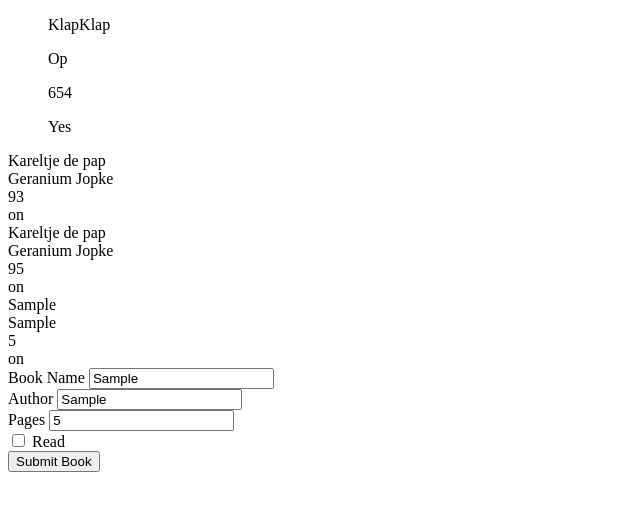
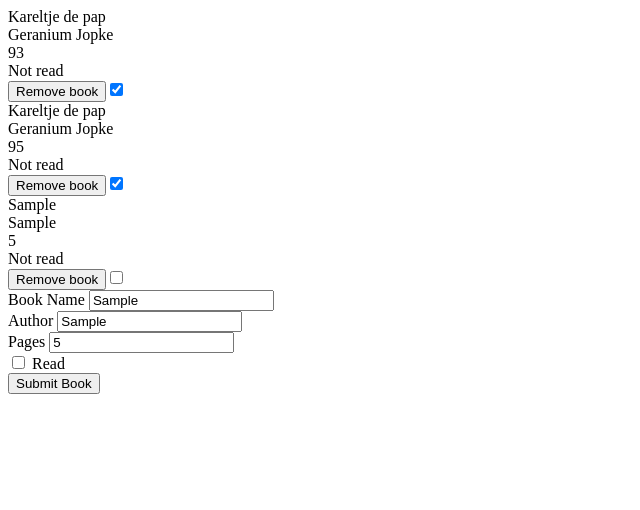
Before and after one commit to Vissekopje/Library, a plain HTML site: page index.html in a window 1280 px wide. Both pictures are taken after typing "Sample", "Sample", "5" into the empty fields and a click on the button "Submit Book". Shown: the whole page, without its empty margins (0-640 px from the left). Drawn offline with Linux system fonts and the light colour scheme.

Commit message:
Added delete book button and a checkmark button

```diff
--- a/index.html
+++ b/index.html
@@ -11,12 +11,6 @@
     <div class="main">
         <div class="bookform"></div>
         <div class="bookcontainer">
-            <div class="bookCard">
-                <ul class="bookName">KlapKlap</ul>
-                <ul class="authorName">Op</ul>
-                <ul class="bookPages">654</ul>
-                <ul class="bookRead">Yes</ul>
-            </div>
         </div>
         <form id="bookForm">
             <div class="form-row">
@@ -33,7 +27,7 @@
             </div>
             <div class="form-row">
                 <label class="checkbox-Read" for="Read">
-                <input type="checkbox" id="Read" name="Read" required>
+                <input type="checkbox" id="Read" name="Read">
                 <span>Read</span>
             </label>
             </div>
--- a/script.js
+++ b/script.js
@@ -1,6 +1,7 @@
 
-const myLibrary = [{name: "Kareltje de pap", author: "Geranium Jopke", pages: "93", read: "on"}, {name: "Kareltje de pap", author: "Geranium Jopke", pages: "95", read: "on"}];
+const myLibrary = [{name: "Kareltje de pap", author: "Geranium Jopke", pages: "93", read: "true"}, {name: "Kareltje de pap", author: "Geranium Jopke", pages: "95", read: "true"}];
 
+const bookCards = document.querySelector
 const bookContainer = document.querySelector(".bookcontainer")
 const bookName = document.getElementById("Name")
 const bookAuthor = document.getElementById("Author")
@@ -21,33 +22,68 @@ function addBookToLibrary() {
     const inputBookName = bookName.value
     const inputBookAuthor = bookAuthor.value
     const inputBookPages = bookPages.value
-    const inputBookRead = bookRead.value
+    const inputBookRead = bookRead.checked
     const newBook = new Book(inputBookName, inputBookAuthor, inputBookPages, inputBookRead);
     myLibrary.push(newBook)
+    console.log(inputBookRead)
     return displayBooks()
 
 }
 
 function displayBooks(){
+    while (bookContainer.firstChild){
+        bookContainer.removeChild(bookContainer.lastChild)
+    }
+    let indexNumber = 0
     myLibrary.forEach((book) => {
         const bookCard = document.createElement("div")
         bookCard.classList.add("bookCard")
+        bookCard.dataset.index = indexNumber
         const nameBook = document.createElement("div")
         const nameAuthor = document.createElement("div")
         const pagesBook = document.createElement("div")
         const readBook = document.createElement("div")
 
+        const bookdeleteButton = document.createElement("button")
+        bookdeleteButton.classList.add("deletebutton")
+        bookdeleteButton.dataset.index = indexNumber
+
+        const bookReadButton = document.createElement("input")
+        bookReadButton.setAttribute("type", "checkbox")
+        bookReadButton.classList.add("readbutton")
+        bookReadButton.dataset.index = indexNumber
 
         nameBook.textContent= book.name
         nameAuthor.textContent= book.author
         pagesBook.textContent= book.pages
-        readBook.textContent= book.read
+        if(book.read == true){
+            readBook.textContent = "Read"
+        }
+        else {
+            readBook.textContent = "Not read"
+        }
+        bookdeleteButton.textContent = "Remove book"
+        bookReadButton.checked = book.read
 
         bookCard.appendChild(nameBook)
         bookCard.appendChild(nameAuthor)
         bookCard.appendChild(pagesBook)
         bookCard.appendChild(readBook)
+        bookCard.appendChild(bookdeleteButton)
+        bookCard.appendChild(bookReadButton)
         bookContainer.appendChild(bookCard)
 
-    })
+        indexNumber++
+
+    }
+    )
+    document.querySelectorAll(".deletebutton").forEach(button =>
+        button.addEventListener("click", () => deleteBook(button.dataset.index)))
 }
+
+
+
+function deleteBook(index){
+   myLibrary.splice(index, 1)
+   displayBooks()
+}
```
